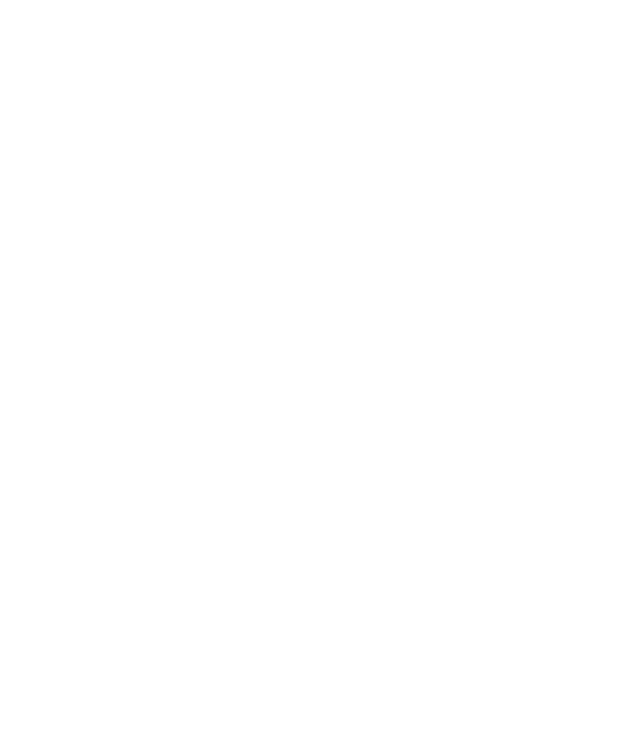
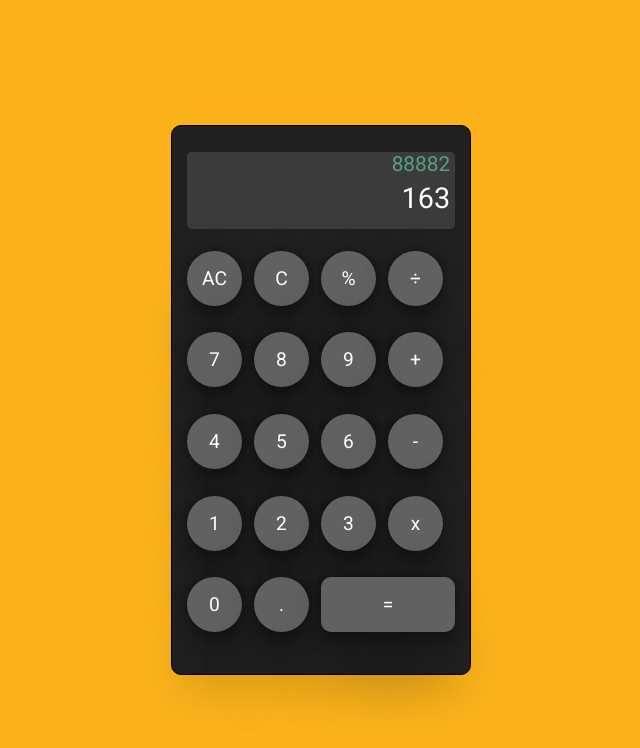
Before and after one commit to Alan1234111/Caluclator, a plain HTML site: page index.html in a window 1280 px wide. Shown: the whole page, without its empty margins (319-959 px from the left). Drawn offline with Linux system fonts and the light colour scheme.

Commit message:
Add style.css and customize style

```diff
--- a/index.html
+++ b/index.html
@@ -4,7 +4,44 @@
     <meta charset="UTF-8" />
     <meta http-equiv="X-UA-Compatible" content="IE=edge" />
     <meta name="viewport" content="width=device-width, initial-scale=1.0" />
-    <title>Document</title>
+    <link rel="icon" href="calc-icon.ico" type="image/icon type" />
+    <link rel="preconnect" href="https://fonts.googleapis.com" />
+    <link rel="preconnect" href="https://fonts.gstatic.com" crossorigin />
+    <link href="https://fonts.googleapis.com/css2?family=Roboto&display=swap" rel="stylesheet" />
+    <link rel="stylesheet" href="style.css" />
+    <title>Calculator</title>
   </head>
-  <body></body>
+  <body>
+    <section class="calculator__container">
+      <div class="calculator">
+        <div class="display">
+          <div class="operations-display">
+            <output class="user-input" type="text" id="user-input">88882</output>
+            <output class="result" type="text" id="result">163</output>
+          </div>
+        </div>
+        <div class="buttons">
+          <button class="allclear" data-type="reset" id="allclear">AC</button>
+          <button class="operators" data-type="operator" id="clear">C</button>
+          <button class="operators" data-type="operator" id="remainder" value="%">%</button>
+          <button class="operators" data-type="operator" id="divide" value="/">÷</button>
+          <button class="digits" data-type="number" id="digit-7" value="7">7</button>
+          <button class="digits" data-type="number" id="digit-8" value="8">8</button>
+          <button class="digits" data-type="number" id="digit-9" value="9">9</button>
+          <button class="operators" data-type="operator" id="plus" value="+">+</button>
+          <button class="digits" data-type="number" id="digit-4" value="4">4</button>
+          <button class="digits" data-type="number" id="digit-5" value="5">5</button>
+          <button class="digits" data-type="number" id="digit-6" value="6">6</button>
+          <button class="operators" data-type="operator" id="minus" value="-">-</button>
+          <button class="digits" data-type="number" id="digit-1" value="1">1</button>
+          <button class="digits" data-type="number" id="digit-2" value="2">2</button>
+          <button class="digits" data-type="number" id="digit-3" value="3">3</button>
+          <button class="operators" data-type="operator" id="multiply" value="x">x</button>
+          <button class="digits" data-type="number" id="digit-0" value="0">0</button>
+          <button class="decimal" data-type="decimal" id="dedcimal" value=".">.</button>
+          <button class="equals" data-type="equals" id="equals" value="=">=</button>
+        </div>
+      </div>
+    </section>
+  </body>
 </html>
--- /dev/null
+++ b/style.css
@@ -0,0 +1,126 @@
+:root {
+  --primary-color: #fcb31b;
+  --primary-caluclator-color: #212121;
+  --padding-caluclator-color: #3b3b3b;
+  --buttons-color: #616161;
+}
+
+* {
+  margin: 0;
+  padding: 0;
+  box-sizing: border-box;
+  font-family: "Roboto", sans-serif;
+}
+
+body {
+  background-color: var(--primary-color);
+}
+
+.calculator__container {
+  display: flex;
+  justify-content: center;
+  align-items: center;
+  height: 100vh;
+  width: 100vw;
+}
+
+.calculator {
+  display: grid;
+  grid-template-rows: 0.8fr 3.2fr;
+  width: 300px;
+  height: 550px;
+  border-radius: 10px;
+  border: 1px solid black;
+  background-color: var(--primary-caluclator-color);
+}
+
+.display {
+  display: flex;
+  align-items: center;
+  justify-content: center;
+}
+
+.operations-display {
+  display: flex;
+  flex-direction: column;
+  align-items: flex-end;
+  margin-top: 20px;
+  width: 90%;
+  min-height: 70%;
+  border-radius: 5px;
+  background-color: var(--padding-caluclator-color);
+}
+
+.operations-display output {
+  display: flex;
+  align-items: center;
+  justify-content: flex-end;
+  min-height: 50%;
+  margin-right: 5px;
+  font-size: 1.3rem;
+}
+
+.user-input {
+  color: #54a07f;
+  text-align: right;
+}
+
+#result {
+  color: white;
+  margin-top: 5px;
+  font-size: 1.8rem;
+}
+
+.buttons {
+  display: grid;
+  grid-template-columns: repeat(4, 1fr);
+  padding: 15px 15px;
+  max-height: 100%;
+}
+
+.buttons button {
+  height: 55px;
+  width: 55px;
+  border: none;
+  border-radius: 100%;
+  background-color: var(--buttons-color);
+  box-shadow: rgba(0, 0, 0, 0.25) 0px 54px 55px, rgba(0, 0, 0, 0.12) 0px -12px 30px,
+    rgba(0, 0, 0, 0.12) 0px 4px 6px, rgba(0, 0, 0, 0.17) 0px 12px 13px,
+    rgba(0, 0, 0, 0.09) 0px -3px 5px;
+  font-size: 1.2rem;
+  color: white;
+  cursor: pointer;
+  transition: all 0.15s ease-in-out;
+}
+
+.buttons .digits:hover {
+  background-color: #afaaaa;
+  scale: 1.1;
+}
+
+.buttons .operators:hover {
+  background-color: #44c2bd;
+  scale: 1.1;
+}
+
+.buttons button:hover {
+  background-color: #afaaaa;
+  scale: 1.1;
+}
+
+#allclear:hover,
+#clear:hover {
+  background-color: #de7575;
+  scale: 1.1;
+}
+
+#equals {
+  width: 100%;
+  border-radius: 10px;
+  grid-column: 3/5;
+}
+
+#equals:hover {
+  background-color: #32cd32;
+  scale: 1.1;
+}
```
Also changed, not shown: calc-icon.ico (added).
